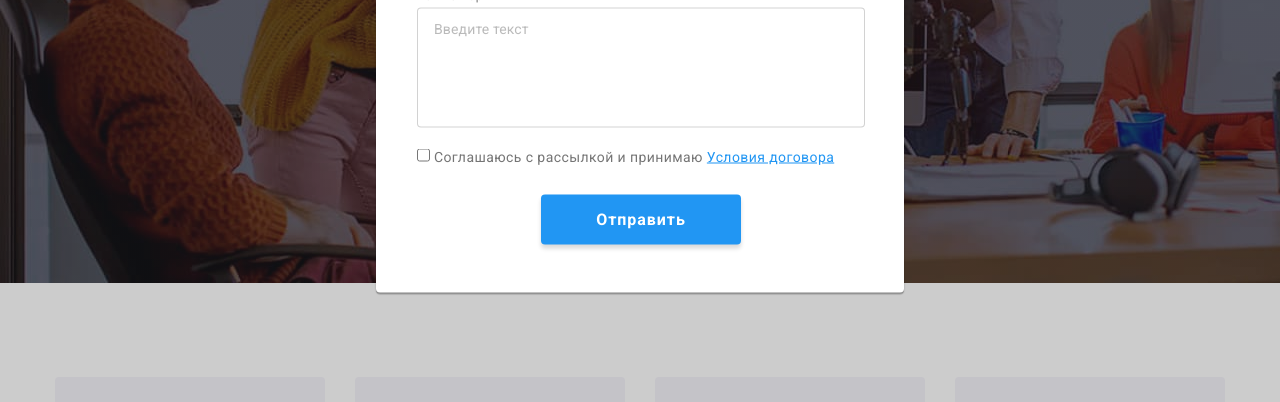
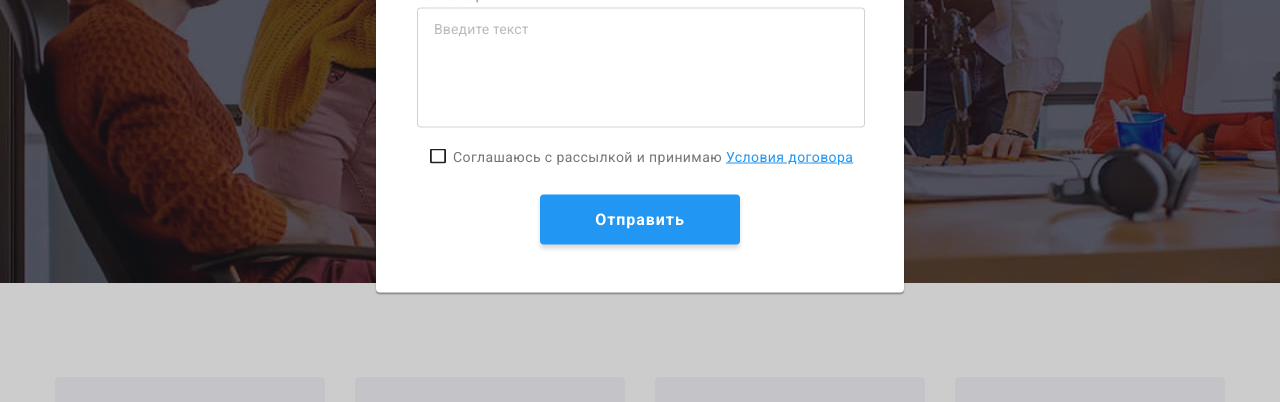
Before and after one commit to dimagorga/goit-markup-hw-06, a plain HTML site: page index.html in a window 1280 px wide. Both pictures are taken after a click on the button "Заказать услугу". Shown: the part 398-800 px from the top of the page. Drawn offline with nearby package versions, Linux system fonts and the light colour scheme.

Commit message:
добавляет кастомный чекбокс

```diff
--- a/css/styles.css
+++ b/css/styles.css
@@ -890,8 +890,8 @@ img{
 }
 
 .modal-form{
-    margin-left: 41px;
-    margin-right: 39px;
+    padding-left: 41px;
+    padding-right: 39px;
 }
 
 
@@ -1001,6 +1001,49 @@ img{
     margin-bottom: 30px;
 }
 
+.checkbox{
+    position: absolute;
+    width: 1px;
+    height: 1px;
+    margin: -1px;
+    border: 0;
+    padding: 0;
+    clip: rect(0 0 0 0);
+    overflow: hidden;
+
+}
+
+.label{
+    display: block;
+    padding-left: 77px;
+    padding-right: 50px;
+}
+
+.checkbox + .label::before{
+    position: absolute;
+    left: 54px;
+    content: "";
+    display: inline-block;
+    width: 16px;
+    height: 15px;
+    background-image: url(../images/svg/not-check.svg);
+
+    transition: background-color 250ms var(--timing-function);
+
+
+}
+
+.checkbox:checked + .label::before{
+    content: "";
+    display: inline-block;
+    width: 16px;
+    height: 15px;
+    border-radius: 2px;
+    background-color: var(--accent-color);
+    background-image: url(../images/svg/icon-check.svg);
+
+}
+
 .modal-policy-link{
     color: var(--accent-color);
     text-decoration: none;
--- a/index.html
+++ b/index.html
@@ -387,7 +387,8 @@
             <h2 class="modal-title">
                 Оставьте свои данные, мы вам перезвоним
             </h2>
-            <form class="modal-form">
+            <form>
+                <div class="modal-form">
                     <ul class="form-list list">
                         <li class="form-list-item">
                             <label class="label-input" for="name">Имя</label>
@@ -415,9 +416,11 @@
                             <textarea class="comment-field" name="comment" id="comment" placeholder="Введите текст"></textarea>
                         </li>
                     </ul>
+                </div>
+
                 <div class="agreement">
-                    <input type="checkbox" name="policy" id="policy">
-                    <label for="policy">Соглашаюсь с рассылкой и принимаю
+                    <input class="checkbox" type="checkbox" name="policy" id="policy">
+                    <label class="label" for="policy">Соглашаюсь с рассылкой и принимаю
                         <a class="modal-policy-link" href="/">Условия договора</a>
                     </label>
                 </div>
```
Also changed, not shown: images/svg/icon-check.svg (added), images/svg/not-check.svg (added). Lines whose indentation alone changed are shown as unchanged.
